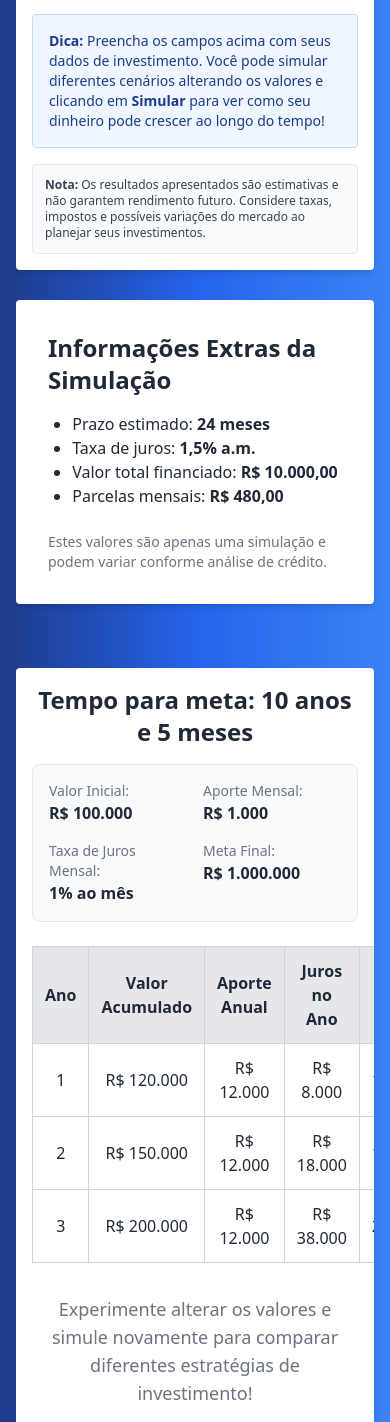
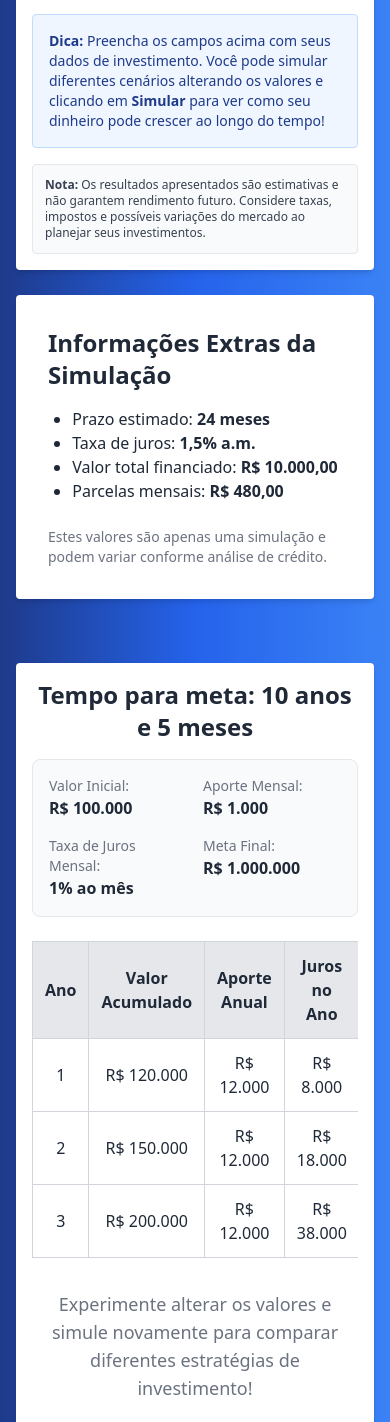
Before and after one commit to isranetoo/PontoFino, a React (Vite) app in the folder frontend/: page / in a window 390 px wide. Shown: the part 636-2058 px from the top of the page. Built offline with nearby package versions, Linux system fonts and the light colour scheme.

Commit message:
[FEAT] Refactor layout of TabelaResultados and adjust styles in InfoExtraSimulacaoBox for improved responsiveness

```diff
--- a/frontend/src/App.jsx
+++ b/frontend/src/App.jsx
@@ -9,7 +9,6 @@ import About from "./pages/About";
 import TabelaResultados from "./components/TabelaResultados";
 import ResumoSimulacao from "./components/ResumoSimulacao";
 import AjudaSimulacao from "./components/AjudaSimulacao";
-import InfoExtraSimulacao from "./components/InfoExtraSimulacao";
 import InfoExtraSimulacaoBox from "./components/InfoExtraSimulacaoBox";
 
 function App() {
--- a/frontend/src/components/InfoExtraSimulacaoBox.jsx
+++ b/frontend/src/components/InfoExtraSimulacaoBox.jsx
@@ -2,8 +2,8 @@ import React from "react";
 
 const InfoExtraSimulacaoBox = () => (
   <div
-    className="mt-8 lg:mt-0 bg-white p-8 rounded shadow-md max-w-5xl text-gray-800 w-full flex flex-col items-center justify-center min-h-[300px] lg:min-h-[420px] overflow-x-auto"
-    style={{ marginTop: "30px" }}
+    className="mt-8 lg:mt-0 bg-white p-8 rounded shadow-md max-w-5xl text-gray-800 w-full flex flex-col items-center justify-center min-h-[300px] lg:min-h-[150px] overflow-x-auto"
+    style={{ marginTop: "25px" }}
   >
     {/* Novo conteúdo criado do zero */}
     <div className="flex flex-col items-center">
--- a/frontend/src/components/TabelaResultados.jsx
+++ b/frontend/src/components/TabelaResultados.jsx
@@ -2,6 +2,7 @@ import React from "react";
 
 const TabelaResultados = ({ tabela, form, meta_final }) => {
   return (
+    <div className="max-h-[560px] overflow-y-auto">
       <table className="w-full border-collapse border border-gray-300 text-center">
         <thead>
           <tr className="bg-gray-200">
@@ -34,6 +35,7 @@ const TabelaResultados = ({ tabela, form, meta_final }) => {
           ))}
         </tbody>
       </table>
+    </div>
   );
 };
 
```
Lines whose indentation alone changed are shown as unchanged.
